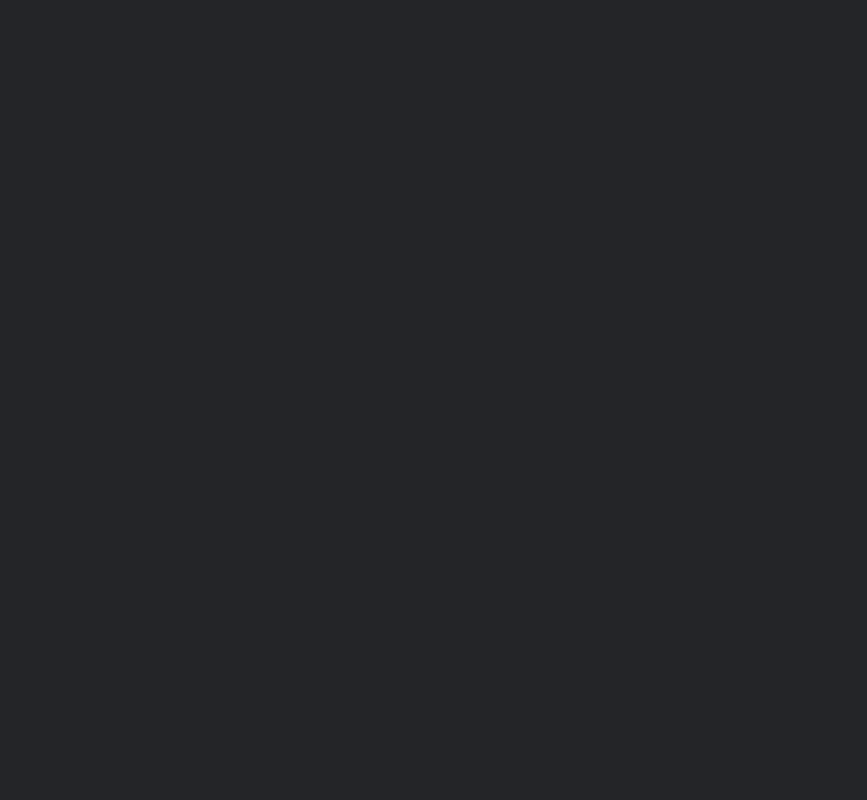
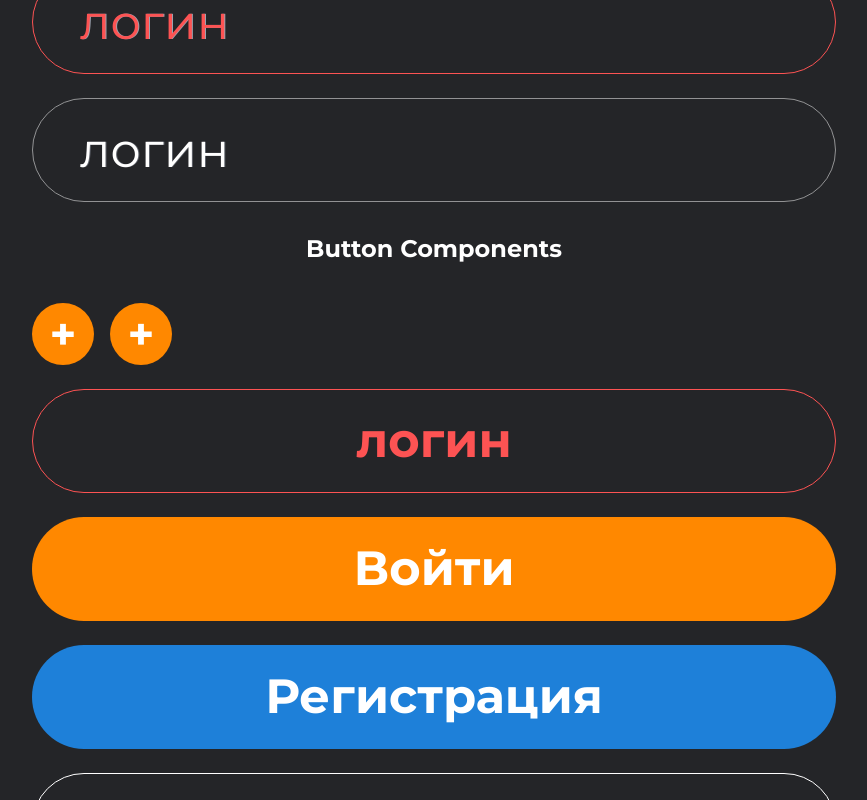
Before and after one commit to BPE2301-6/frontend, a React (Vite) app: page /components in a window 1280 px wide. Before the commit this address had no page. Shown: the whole page, without its empty margins (206-1073 px from the left). Built offline with nearby package versions, Linux system fonts and the light colour scheme.

Commit message:
[FRONT-1] feat(homepage): add simple UI components (#5)

```diff
--- a/src/app/App.jsx
+++ b/src/app/App.jsx
@@ -1,6 +1,7 @@
 import { BrowserRouter as Router, Routes, Route } from 'react-router-dom';
 import RootLayout from '@app/layouts/RootLayout';
 import KanbanBoard from '@widgets/KanbanBoard';
+import ComponentsDemo from '@pages/ComponentsDemo';
 
 function App() {
   return (
@@ -8,46 +9,11 @@ function App() {
       <RootLayout>
         <Routes>
           <Route path="/" element={<KanbanBoard />} />
+          <Route path="/components" element={<ComponentsDemo />} />
           <Route path="/about" element={<AboutPage />} />
         </Routes>
       </RootLayout>
     </Router>
-  );
-}
-
-// Простая домашняя страница для проверки
-function HomePage() {
-  return (
-    <div className="min-h-screen bg-gradient-to-br from-blue-50 to-indigo-100 flex items-center justify-center">
-      <div className="max-w-md mx-auto bg-white rounded-xl shadow-lg p-8 text-center">
-        <div className="w-16 h-16 bg-green-500 rounded-full mx-auto mb-4 flex items-center justify-center">
-          <svg className="w-8 h-8 text-white" fill="none" stroke="currentColor" viewBox="0 0 24 24">
-            <path strokeLinecap="round" strokeLinejoin="round" strokeWidth={2} d="M5 13l4 4L19 7" />
-          </svg>
-        </div>
-        <h1 className="text-3xl font-bold text-gray-800 mb-2">Task Tracker</h1>
-        <p className="text-gray-600 mb-6">Добро пожаловать в приложение для управления задачами!</p>
-        <div className="space-y-3">
-          <div className="bg-green-50 border border-green-200 rounded-lg p-3">
-            <p className="text-green-800 text-sm">✅ React приложение успешно запущено</p>
-          </div>
-          <div className="bg-blue-50 border border-blue-200 rounded-lg p-3">
-            <p className="text-blue-800 text-sm">🎨 Tailwind CSS работает корректно</p>
-          </div>
-          <div className="bg-purple-50 border border-purple-200 rounded-lg p-3">
-            <p className="text-purple-800 text-sm">🚀 Vite dev server активен</p>
-          </div>
-        </div>
-        <div className="mt-6">
-          <a
-            href="/about"
-            className="inline-block bg-indigo-600 text-white px-6 py-2 rounded-lg hover:bg-indigo-700 transition-colors"
-          >
-            О проекте
-          </a>
-        </div>
-      </div>
-    </div>
   );
 }
 
--- a/src/app/layouts/RootLayout.jsx
+++ b/src/app/layouts/RootLayout.jsx
@@ -1,9 +1,5 @@
 function RootLayout({ children }) {
-  return (
-    <div className="min-h-screen bg-figma-bg overflow-hidden">
-      {children}
-    </div>
-  );
+  return <div className="min-h-screen bg-figma-bg overflow-hidden">{children}</div>;
 }
 
 export default RootLayout;
--- /dev/null
+++ b/src/pages/ComponentsDemo.jsx
@@ -0,0 +1,77 @@
+import { useState } from 'react';
+import Input from '@shared/ui/Input';
+import Button from '@shared/ui/Button';
+import Avatar from '@shared/ui/Avatar';
+
+function ComponentsDemo() {
+  const [inputValue, setInputValue] = useState('');
+  const [errorInput, setErrorInput] = useState('');
+
+  return (
+    <div className="w-full h-screen bg-figma-bg flex items-center justify-center">
+      <div className="flex flex-col items-center space-y-8">
+        <div className="flex flex-col space-y-6">
+          <h2 className="text-figma-title font-montserrat font-bold text-figma-white text-center mb-4">
+            Input Components
+          </h2>
+
+          <Input
+            placeholder="логин"
+            value={inputValue}
+            onChange={(e) => setInputValue(e.target.value)}
+          />
+
+          <Input
+            placeholder="логин"
+            value={errorInput}
+            onChange={(e) => setErrorInput(e.target.value)}
+            error={true}
+          />
+
+          <Input placeholder="логин" disabled={true} />
+        </div>
+
+        <div className="flex flex-col space-y-6">
+          <h2 className="text-figma-title font-montserrat font-bold text-figma-white text-center mb-4">
+            Button Components
+          </h2>
+
+          <div className="flex space-x-4">
+            <Button size="small" onClick={() => {}} />
+            <Button size="small" onClick={() => {}} />
+          </div>
+
+          <Button variant="error" onClick={() => {}}>
+            логин
+          </Button>
+
+          <Button variant="primary" onClick={() => {}}>
+            Войти
+          </Button>
+
+          <Button variant="secondary" onClick={() => {}}>
+            Регистрация
+          </Button>
+
+          <Button variant="outline" onClick={() => {}}>
+            Отмена
+          </Button>
+        </div>
+
+        <div className="flex flex-col space-y-6">
+          <h2 className="text-figma-title font-montserrat font-bold text-figma-white text-center mb-4">
+            Avatar Components
+          </h2>
+
+          <div className="flex space-x-4">
+            <Avatar size="small" />
+            <Avatar size="default" />
+            <Avatar size="large" />
+          </div>
+        </div>
+      </div>
+    </div>
+  );
+}
+
+export default ComponentsDemo;
--- /dev/null
+++ b/src/shared/ui/Avatar.jsx
@@ -0,0 +1,18 @@
+function Avatar({ size = 'default', className = '', ...props }) {
+  const sizeClasses = {
+    small: 'w-8 h-8',
+    default: 'w-figma-avatar-size h-figma-avatar-size',
+    large: 'w-12 h-12',
+  };
+
+  return (
+    <div
+      className={`${sizeClasses[size]} bg-figma-white rounded-full flex items-center justify-center ${className}`}
+      {...props}
+    >
+      <div className="w-6 h-6 border-4 border-figma-user-border rounded-full"></div>
+    </div>
+  );
+}
+
+export default Avatar;
--- a/src/shared/ui/Button.jsx
+++ b/src/shared/ui/Button.jsx
@@ -0,0 +1,42 @@
+function Button({
+  children = '+',
+  variant = 'primary',
+  size = 'default',
+  disabled = false,
+  onClick = () => {},
+  className = '',
+  ...props
+}) {
+  const baseClasses =
+    'font-montserrat font-bold flex items-center justify-center transition-all duration-200';
+
+  const sizeClasses = {
+    small: 'w-figma-button-size h-figma-button-size rounded-full text-figma-plus leading-[55px]',
+    default:
+      'w-figma-input-width h-figma-input-height rounded-figma-button text-figma-input-text leading-[59px]',
+  };
+
+  const variantClasses = {
+    primary: 'bg-figma-orange text-figma-white hover:bg-orange-600',
+    secondary: 'bg-figma-blue text-figma-white hover:bg-blue-600',
+    error:
+      'bg-transparent border border-figma-red text-figma-red hover:bg-figma-red hover:text-figma-white',
+    outline:
+      'bg-transparent border border-figma-white text-figma-white hover:bg-figma-white hover:text-figma-bg',
+  };
+
+  const disabledClasses = disabled ? 'opacity-50 cursor-not-allowed' : 'cursor-pointer';
+
+  return (
+    <button
+      onClick={onClick}
+      disabled={disabled}
+      className={`${baseClasses} ${sizeClasses[size]} ${variantClasses[variant]} ${disabledClasses} ${className}`}
+      {...props}
+    >
+      {children}
+    </button>
+  );
+}
+
+export default Button;
--- a/src/shared/ui/Input.jsx
+++ b/src/shared/ui/Input.jsx
@@ -0,0 +1,57 @@
+function Input({
+  placeholder = '',
+  value = '',
+  onChange = () => {},
+  error = false,
+  disabled = false,
+  className = '',
+  ...props
+}) {
+  const baseClasses =
+    'w-figma-input-width h-figma-input-height border rounded-figma-input px-12 flex items-center font-montserrat font-light text-figma-input-text text-figma-white leading-[59px]';
+
+  const stateClasses = error
+    ? 'border-figma-red text-figma-red'
+    : 'border-figma-white text-figma-white';
+
+  const disabledClasses = disabled ? 'opacity-50 cursor-not-allowed' : '';
+
+  return (
+    <div className={`relative ${className}`}>
+      <input
+        type="text"
+        value={value}
+        onChange={onChange}
+        placeholder={placeholder}
+        disabled={disabled}
+        className={`${baseClasses} ${stateClasses} ${disabledClasses} bg-transparent focus:outline-none`}
+        {...props}
+      />
+      {value === '' && !error && (
+        <div className="absolute left-12 top-1/2 transform -translate-y-1/2 pointer-events-none">
+          <div className="text-figma-input-text font-montserrat font-light text-figma-white leading-[59px]">
+            {placeholder}
+          </div>
+        </div>
+      )}
+      {value === '' && error && (
+        <div className="absolute left-12 top-1/2 transform -translate-y-1/2 pointer-events-none">
+          <div className="text-figma-input-text font-montserrat font-light text-figma-red leading-[59px]">
+            {placeholder}
+          </div>
+        </div>
+      )}
+      {value !== '' && (
+        <div className="absolute left-12 top-1/2 transform -translate-y-1/2 pointer-events-none">
+          <div
+            className={`text-figma-input-text font-montserrat font-light leading-[59px] ${error ? 'text-figma-red' : 'text-figma-white'}`}
+          >
+            {value}
+          </div>
+        </div>
+      )}
+    </div>
+  );
+}
+
+export default Input;
--- a/src/widgets/KanbanBoard.jsx
+++ b/src/widgets/KanbanBoard.jsx
@@ -1,36 +1,45 @@
-import React from 'react';
-
-// Компонент карточки задачи
-function TaskCard({ title, description, date, type, priority, assignee, className = "" }) {
+function TaskCard({
+  title,
+  description,
+  date,
+  type,
+  priority,
+  assignee: _assignee,
+  className = '',
+}) {
   const getPriorityColor = () => {
     switch (priority) {
-      case 'high': return 'bg-figma-red';
-      case 'medium': return 'bg-figma-yellow';
-      case 'low': return 'bg-figma-green';
-      default: return 'bg-figma-red';
+      case 'high':
+        return 'bg-figma-red';
+      case 'medium':
+        return 'bg-figma-yellow';
+      case 'low':
+        return 'bg-figma-green';
+      default:
+        return 'bg-figma-red';
     }
   };
 
   return (
-    <div className={`w-figma-card-width h-figma-card-height bg-figma-card rounded-figma-card relative ${className}`}>
-      {/* Приоритет */}
-      <div className={`absolute w-[17px] h-[17px] rounded-full ${getPriorityColor()} top-[18px] right-[24px]`}></div>
+    <div
+      className={`w-figma-card-width h-figma-card-height bg-figma-card rounded-figma-card relative ${className}`}
+    >
+      <div
+        className={`absolute w-[17px] h-[17px] rounded-full ${getPriorityColor()} top-[18px] right-[24px]`}
+      ></div>
 
-      {/* Название */}
       <div className="absolute top-[15px] left-[24px]">
         <div className="text-figma-card-title font-montserrat font-medium text-figma-white leading-[20px]">
           {title}
         </div>
       </div>
 
-      {/* Описание */}
       <div className="absolute top-[49px] left-[24px]">
         <div className="text-figma-card-text font-montserrat font-medium text-figma-text-secondary leading-[17px]">
           {description}
         </div>
       </div>
 
-      {/* Дата */}
       {date && (
         <div className="absolute top-[91px] left-[24px]">
           <div className="text-figma-card-text font-montserrat font-medium text-figma-text-secondary leading-[17px]">
@@ -39,14 +48,12 @@ function TaskCard({ title, description, date, type, priority, assignee, classNam
         </div>
       )}
 
-      {/* Тип */}
       <div className="absolute bottom-[17px] left-[24px]">
         <div className="text-figma-card-text font-montserrat font-medium text-figma-text-secondary leading-[17px]">
           {type}
         </div>
       </div>
 
-      {/* Аватар */}
       <div className="absolute bottom-[17px] right-[24px]">
         <div className="w-9 h-9 bg-figma-white rounded-full flex items-center justify-center">
           <div className="w-6 h-6 border-4 border-figma-user-border rounded-full"></div>
@@ -56,18 +63,17 @@ function TaskCard({ title, description, date, type, priority, assignee, classNam
   );
 }
 
-// Компонент колонки
-function KanbanColumn({ title, tasks, className = "" }) {
+function KanbanColumn({ title, tasks, className = '' }) {
   return (
-    <div className={`w-figma-column-width h-figma-column-height border border-figma-blue border-t-0 rounded-t-figma-column relative ${className}`}>
-      {/* Заголовок колонки */}
+    <div
+      className={`w-figma-column-width h-figma-column-height border border-figma-blue border-t-0 rounded-t-figma-column relative ${className}`}
+    >
       <div className="absolute -top-[47px] left-1/2 transform -translate-x-1/2">
         <div className="text-figma-title font-montserrat font-normal text-figma-white leading-[29px]">
           {title}
         </div>
       </div>
 
-      {/* Задачи */}
       <div className="pt-6 px-6 space-y-4">
         {tasks.map((task, index) => (
           <TaskCard key={index} {...task} />
@@ -77,7 +83,6 @@ function KanbanColumn({ title, tasks, className = "" }) {
   );
 }
 
-// Основной компонент Kanban доски
 function KanbanBoard() {
   const tasks = {
     todo: [
@@ -87,7 +92,7 @@ function KanbanBoard() {
         date: '16.10.25',
         type: 'тип #номер',
         priority: 'high',
-        assignee: 'A'
+        assignee: 'A',
       },
       {
         title: 'Задача 2',
@@ -95,7 +100,7 @@ function KanbanBoard() {
         date: '17.10.25',
         type: 'bug #123',
         priority: 'medium',
-        assignee: 'B'
+        assignee: 'B',
       },
       {
         title: 'Задача 3',
@@ -103,8 +108,8 @@ function KanbanBoard() {
         date: '18.10.25',
         type: 'feature #456',
         priority: 'low',
-        assignee: 'C'
-      }
+        assignee: 'C',
+      },
     ],
     inProgress: [
       {
@@ -113,63 +118,56 @@ function KanbanBoard() {
         date: '15.10.25',
         type: 'task #789',
         priority: 'high',
-        assignee: 'D'
-      }
+        assignee: 'D',
+      },
     ],
     review: [],
-    done: []
+    done: [],
   };
 
   return (
     <div className="w-[1831px] h-[1024px] bg-figma-bg relative">
-      {/* Меню/Заголовок */}
       <div className="absolute w-full h-figma-header top-0 left-0 bg-figma-bg border-b border-figma-blue">
-        {/* Стрелка влево */}
         <div className="absolute left-[13px] top-[54px] text-figma-arrow font-montserrat font-bold text-figma-blue leading-[39px]">
           &gt;
         </div>
 
-        {/* Вертикальная линия */}
         <div className="absolute w-[1px] h-[148px] left-[44px] top-0 bg-figma-blue transform rotate-90 origin-top"></div>
 
-        {/* Название доски */}
         <div className="absolute left-[89px] top-[26px] text-figma-title font-montserrat font-bold text-figma-white leading-[29px]">
           НАЗВАНИЕ ДОСКИ
         </div>
 
-        {/* Поле поиска */}
         <div className="absolute w-[640px] h-[54px] left-[78px] top-[67px] border border-figma-blue rounded-figma-search">
           <div className="absolute left-[39px] top-[12px] text-figma-title font-montserrat font-medium text-figma-white leading-[29px]">
             найти таску
           </div>
         </div>
 
-        {/* Кнопка добавления */}
         <div className="absolute w-[54px] h-[54px] left-[740px] top-[67px] bg-figma-orange rounded-full flex items-center justify-center">
           <div className="text-figma-plus font-montserrat font-bold text-figma-white leading-[55px]">
             +
           </div>
         </div>
 
-        {/* Аватары пользователей */}
         <div className="absolute left-[360px] top-[19px] flex space-x-[8px]">
           {['A', 'B', 'C'].map((user, index) => (
-            <div key={index} className="w-9 h-9 bg-figma-white rounded-full flex items-center justify-center">
+            <div
+              key={index}
+              className="w-9 h-9 bg-figma-white rounded-full flex items-center justify-center"
+            >
               <div className="w-6 h-6 border-4 border-figma-user-border rounded-full"></div>
             </div>
           ))}
         </div>
       </div>
 
-      {/* Текст под заголовком */}
       <div className="absolute left-[90px] top-[167px] text-figma-title font-montserrat font-medium text-figma-white leading-[29px]">
         возможно тут будет деление на доски
       </div>
 
-      {/* Горизонтальная линия */}
       <div className="absolute w-full h-[1px] left-0 top-[196px] bg-figma-blue"></div>
 
-      {/* Колонки Kanban */}
       <div className="absolute left-[55px] top-[285px] flex space-x-[70px]">
         <KanbanColumn title="Сделать" tasks={tasks.todo} />
         <KanbanColumn title="В работе" tasks={tasks.inProgress} />
--- a/tailwind.config.js
+++ b/tailwind.config.js
@@ -30,11 +30,15 @@ export default {
         'figma-card-text': ['14px', '17px'],
         'figma-plus': ['45px', '55px'],
         'figma-arrow': ['32px', '39px'],
+        'figma-input-text': ['48px', '59px'],
+        'figma-cursor': ['48px', '59px'],
       },
       borderRadius: {
         'figma-card': '32px',
         'figma-column': '50px',
         'figma-search': '32px',
+        'figma-input': '100px',
+        'figma-button': '100px',
       },
       spacing: {
         'figma-header': '148px',
@@ -42,6 +46,10 @@ export default {
         'figma-card-height': '159px',
         'figma-column-width': '372px',
         'figma-column-height': '739px',
+        'figma-input-width': '804px',
+        'figma-input-height': '104px',
+        'figma-button-size': '62px',
+        'figma-avatar-size': '50px',
       }
     },
   },
```
